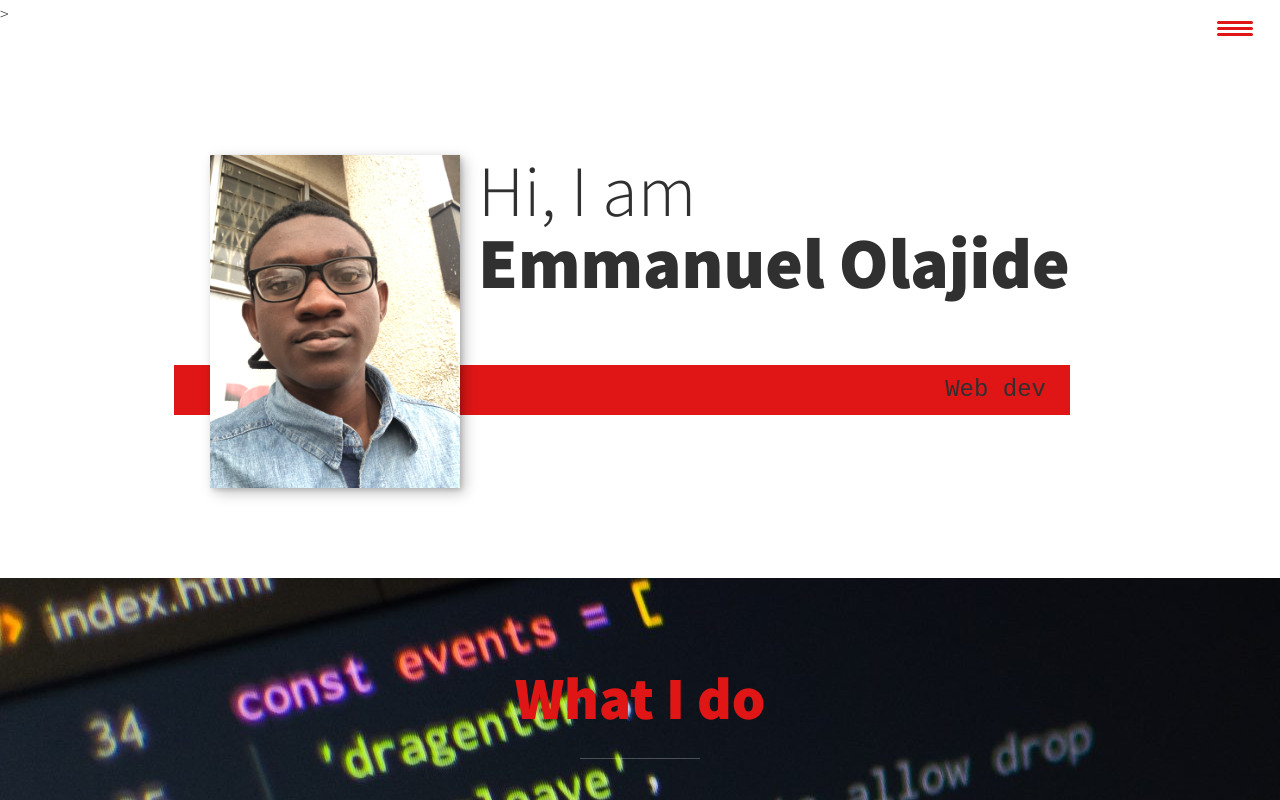
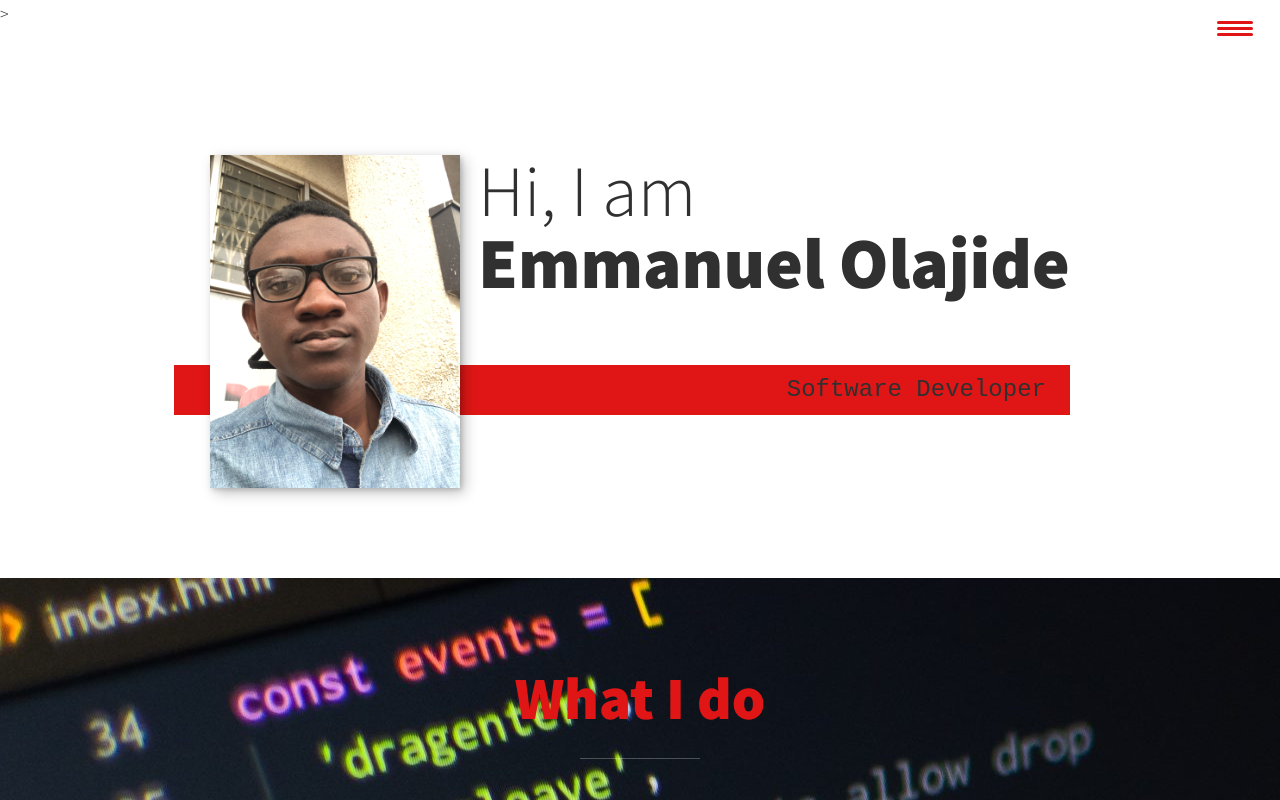
Before and after one commit to princedevc/portfolio, a plain HTML site: page index.html in a window 1280 px wide. Shown: the top 800 px of the page. Drawn offline with nearby package versions, Linux system fonts and the light colour scheme.

Commit message:
Change subtitle from 'Web dev' to 'Software Developer'

```diff
--- a/index.html
+++ b/index.html
@@ -46,7 +46,7 @@
         <h1 class="section__title section__title--intro">
             Hi, I am <strong>Emmanuel Olajide</strong>
         </h1>
-        <p class="section__subtitle section__subtitle--intro">Web dev</p>
+        <p class="section__subtitle section__subtitle--intro">Software Developer</p>
         <img src="img/dev-ema-01.jpg" alt="a picture of Jane Smith smiling" class="intro__img">
     </section>
 
```
